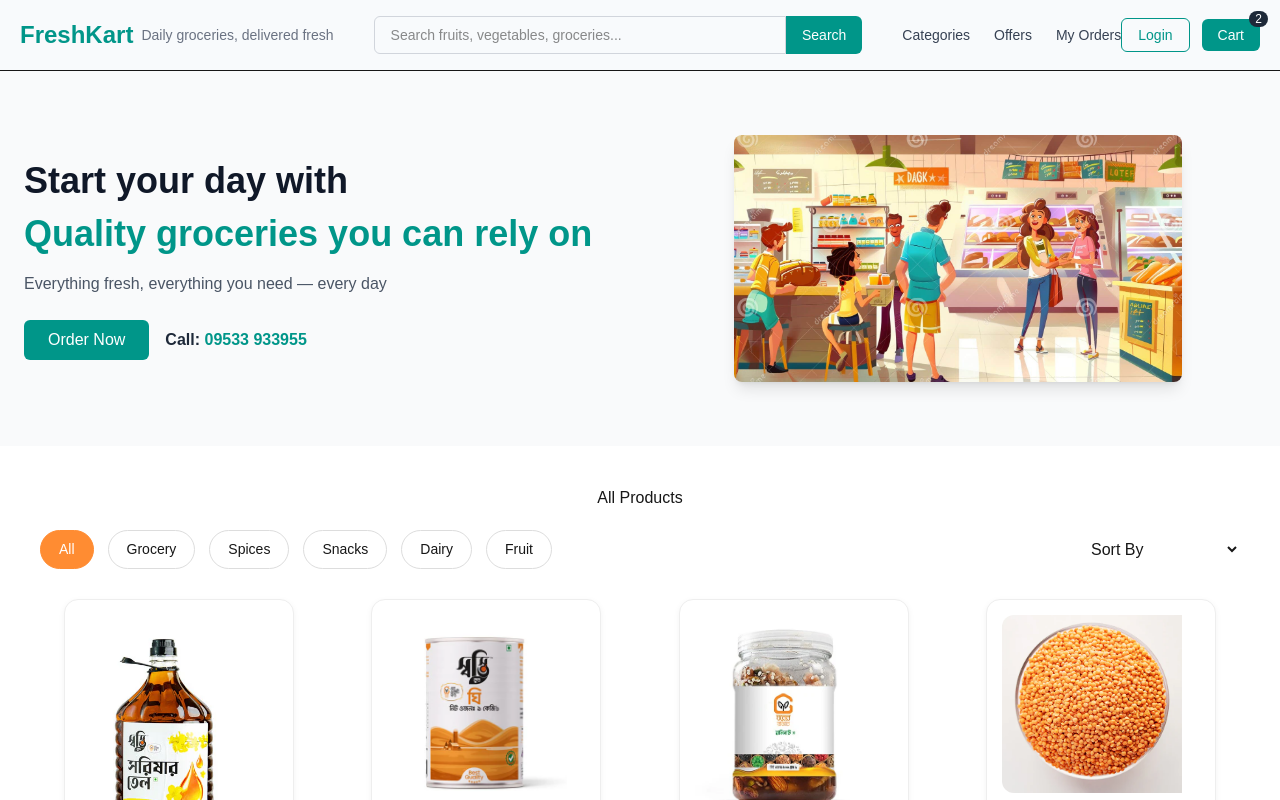
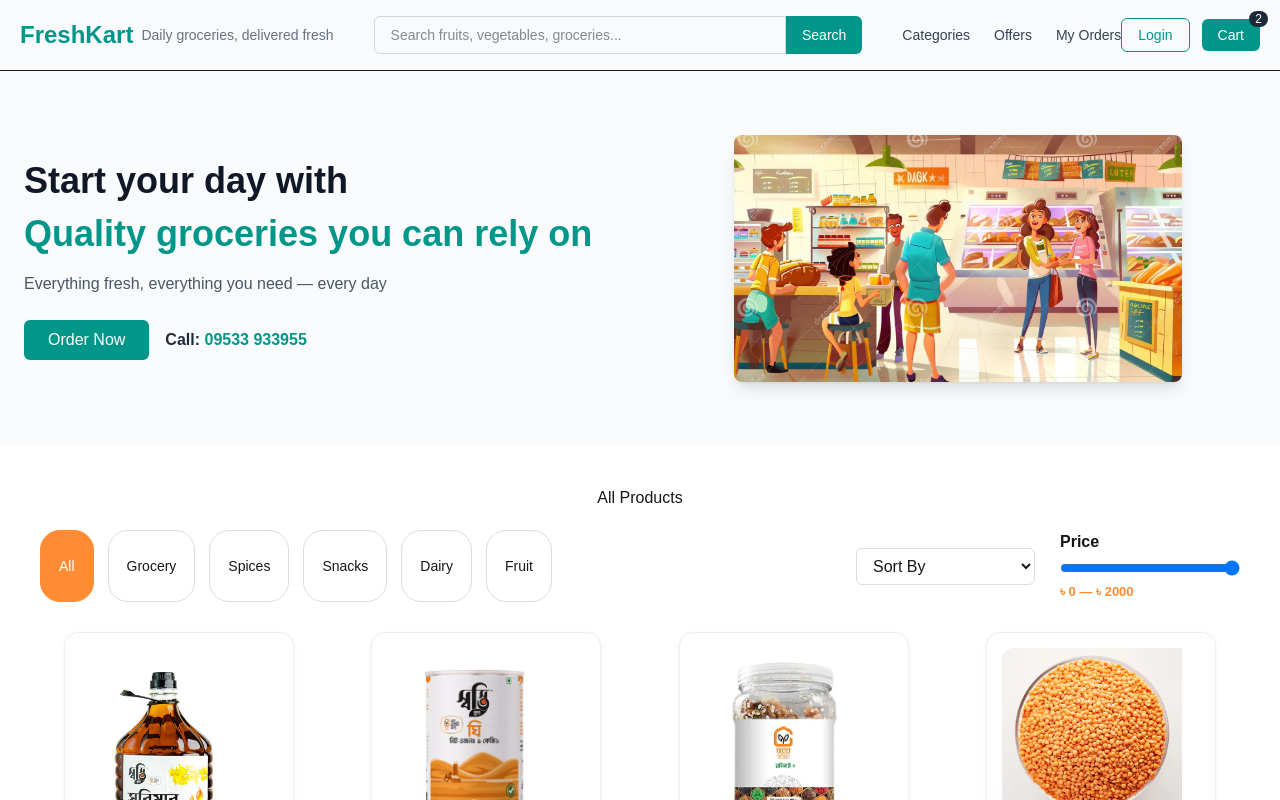
Before and after one commit to Mahin2001-IUB/FreshKart, a Next.js app: page / in a window 1280 px wide. Shown: the top 800 px of the page. Built offline with nearby package versions, Linux system fonts and the light colour scheme.

Commit message:
add dual slider

```diff
--- a/app/components/AllProducts/AllProducts.jsx
+++ b/app/components/AllProducts/AllProducts.jsx
@@ -1,4 +1,214 @@
 
+
+// "use client";
+
+// import Link from "next/link";
+// import Image from "next/image";
+// import { useState } from "react";
+// import { useSearchParams } from "next/navigation";
+
+// export default function AllProducts() {
+//   const [category, setCategory] = useState("All");
+//   const [sort, setSort] = useState("");
+
+//   const searchParams = useSearchParams();
+//   const searchQuery = searchParams.get("search")?.toLowerCase() || "";
+
+//   const products = [
+//     { id: 1, name: "Oil", price: 1500, rating: 4.3, category: "Grocery", image: "/1.png" },
+//     { id: 2, name: "Ghee", price: 1000, rating: 5, category: "Grocery", image: "/2.png" },
+//     { id: 3, name: "Honey Nut", price: 800, rating: 4, category: "Snacks", image: "/3.png" },
+//     { id: 4, name: "Daal", price: 150, rating: 4.7, category: "Grocery", image: "/4.png" },
+//     { id: 5, name: "Cashew Nut", price: 1400, rating: 4.6, category: "Snacks", image: "/5.png" },
+//     { id: 6, name: "Red Flour", price: 100, rating: 4.8, category: "Grocery", image: "/6.png" },
+//     { id: 7, name: "Rice", price: 150, rating: 4.4, category: "Grocery", image: "/7.png" },
+//     { id: 8, name: "Cumin Powder", price: 130, rating: 4.1, category: "Spices", image: "/8.png" },
+//     { id: 9, name: "Combo Powder", price: 430, rating: 4.9, category: "Spices", image: "/9.png" },
+//     { id: 10, name: "Crystal Honey", price: 1300, rating: 5, category: "Grocery", image: "/10.png" },
+//     { id: 11, name: "Dates", price: 1250, rating: 4.6, category: "Snacks", image: "/11.png" },
+//     { id: 12, name: "Milk", price: 140, rating: 4.5, category: "Dairy", image: "/13.png" },
+//     { id: 13, name: "Olive Pickle", price: 200, rating: 4.5, category: "Grocery", image: "/12.png" },
+//     { id: 14, name: "Fruit Basket", price: 1600, rating: 4.8, category: "Fruit", image: "/14.png" },
+//     { id: 15, name: "Avocado", price: 800, rating: 4.1, category: "Fruit", image: "/15.png" },
+//     { id: 16, name: "Cheese", price: 900, rating: 4.4, category: "Dairy", image: "/17.png"}
+//   ];
+
+//   let filtered =
+//     category === "All"
+//       ? [...products]
+//       : products.filter((p) => p.category === category);
+
+//   if (searchQuery) {
+//     filtered = filtered.filter(
+//       (p) =>
+//         p.name.toLowerCase().includes(searchQuery) ||
+//         p.category.toLowerCase().includes(searchQuery)
+//     );
+//   }
+
+//   if (sort === "priceLow") filtered.sort((a, b) => a.price - b.price);
+//   if (sort === "priceHigh") filtered.sort((a, b) => b.price - a.price);
+//   if (sort === "rating") filtered.sort((a, b) => b.rating - a.rating);
+
+//   return (
+//     <main style={{ padding: "40px", maxWidth: "1400px", margin: "0 auto" }}>
+//       <h1 style={{ textAlign: "center", marginBottom: "20px" }}>
+//         All Products
+//       </h1>
+
+//       <div style={styles.controls}>
+//         <div style={styles.tabs}>
+//           {["All", "Grocery", "Spices", "Snacks", "Dairy", "Fruit"].map((cat) => (
+//             <button
+//               key={cat}
+//               onClick={() => setCategory(cat)}
+//               style={{
+//                 ...styles.tab,
+//                 ...(category === cat ? styles.activeTab : {}),
+//               }}
+//             >
+//               {cat}
+//             </button>
+//           ))}
+//         </div>
+
+//         <select onChange={(e) => setSort(e.target.value)}>
+//           <option value="">Sort By</option>
+//           <option value="priceLow">Price: Low → High</option>
+//           <option value="priceHigh">Price: High → Low</option>
+//           <option value="rating">Top Rated</option>
+//         </select>
+//       </div>
+
+//       <div style={styles.grid}>
+//         {filtered.length === 0 && (
+//           <p style={{ gridColumn: "1/-1", textAlign: "center" }}>
+//             No products found
+//           </p>
+//         )}
+
+//         {filtered.map((product) => (
+//           <div key={product.id} style={styles.cardWrapper}>
+//             <div className="card" style={styles.card}>
+//               <div style={styles.imageBox}>
+//                 <Image
+//                   src={product.image}
+//                   alt={product.name}
+//                   width={180}
+//                   height={180}
+//                   style={styles.productImage}
+//                 />
+//               </div>
+
+//               <h3 style={styles.productName}>{product.name}</h3>
+//               <p style={styles.price}>Tk {product.price}</p>
+//               <p style={styles.rating}>⭐ {product.rating}</p>
+
+//               <div style={styles.actions}>
+//                 <Link href={`/products/${product.id}`}>
+//                   <button style={styles.viewBtn}>View</button>
+//                 </Link>
+//                 <button style={styles.cartBtn}>Add to Cart</button>
+//               </div>
+//             </div>
+//           </div>
+//         ))}
+//       </div>
+//     </main>
+//   );
+// }
+
+// const styles = {
+//   controls: {
+//     display: "flex",
+//     justifyContent: "space-between",
+//     marginBottom: "30px",
+//     gap: "15px",
+//     flexWrap: "wrap",
+//   },
+//   tabs: {
+//     display: "flex",
+//     gap: "14px",
+//     flexWrap: "wrap",
+//   },
+//   tab: {
+//     padding: "8px 18px",
+//     borderRadius: "20px",
+//     border: "1px solid #ddd",
+//     backgroundColor: "#fff",
+//     cursor: "pointer",
+//     fontSize: "14px",
+//   },
+//   activeTab: {
+//     backgroundColor: "#ff8c32",
+//     color: "#fff",
+//     border: "1px solid #ff8c32",
+//   },
+//   grid: {
+//     display: "grid",
+//     gridTemplateColumns: "repeat(auto-fill, minmax(220px, 1fr))",
+//     gap: "30px",
+//     justifyItems: "center",
+//   },
+
+//   cardWrapper: {
+//     transition: "transform 0.2s ease",
+//   },
+//   card: {
+//     width: "230px",
+//     border: "1px solid #eee",
+//     borderRadius: "14px",
+//     padding: "15px",
+//     textAlign: "center",
+//     backgroundColor: "#fff",
+//     cursor: "pointer",
+//     transition: "all 0.25s ease",
+//     boxShadow: "0 2px 6px rgba(0,0,0,0.05)",
+//   },
+//   imageBox: {
+//     overflow: "hidden",
+//     borderRadius: "12px",
+//     marginBottom: "10px",
+//   },
+//   productImage: {
+//     transition: "transform 0.3s ease",
+//   },
+//   productName: {
+//     fontSize: "15px",
+//     fontWeight: "600",
+//     marginBottom: "6px",
+//   },
+//   price: {
+//     fontSize: "14px",
+//     fontWeight: "bold",
+//   },
+//   rating: {
+//     color: "#f59e0b",
+//     fontSize: "13px",
+//   },
+//   actions: {
+//     display: "flex",
+//     gap: "8px",
+//     marginTop: "10px",
+//   },
+//   viewBtn: {
+//     flex: 1,
+//     padding: "8px",
+//     borderRadius: "6px",
+//     border: "1px solid #ddd",
+//     background: "#fff",
+//     cursor: "pointer",
+//   },
+//   cartBtn: {
+//     flex: 1,
+//     padding: "8px",
+//     borderRadius: "6px",
+//     border: "none",
+//     background: "#ff8c32",
+//     color: "#fff",
+//     cursor: "pointer",
+//   },
+// };
 
 "use client";
 
@@ -10,6 +220,8 @@
 export default function AllProducts() {
   const [category, setCategory] = useState("All");
   const [sort, setSort] = useState("");
+  const [minPrice, setMinPrice] = useState(0);
+  const [maxPrice, setMaxPrice] = useState(2000);
 
   const searchParams = useSearchParams();
   const searchQuery = searchParams.get("search")?.toLowerCase() || "";
@@ -30,7 +242,7 @@
     { id: 13, name: "Olive Pickle", price: 200, rating: 4.5, category: "Grocery", image: "/12.png" },
     { id: 14, name: "Fruit Basket", price: 1600, rating: 4.8, category: "Fruit", image: "/14.png" },
     { id: 15, name: "Avocado", price: 800, rating: 4.1, category: "Fruit", image: "/15.png" },
-    { id: 16, name: "Cheese", price: 900, rating: 4.4, category: "Dairy", image: "/17.png"}
+    { id: 16, name: "Cheese", price: 900, rating: 4.4, category: "Dairy", image: "/17.png" },
   ];
 
   let filtered =
@@ -46,6 +258,12 @@
     );
   }
 
+  // ✅ price range filter
+  filtered = filtered.filter(
+    (p) => p.price >= minPrice && p.price <= maxPrice
+  );
+
+  // ✅ sort
   if (sort === "priceLow") filtered.sort((a, b) => a.price - b.price);
   if (sort === "priceHigh") filtered.sort((a, b) => b.price - a.price);
   if (sort === "rating") filtered.sort((a, b) => b.rating - a.rating);
@@ -57,6 +275,7 @@
       </h1>
 
       <div style={styles.controls}>
+        {/* CATEGORY */}
         <div style={styles.tabs}>
           {["All", "Grocery", "Spices", "Snacks", "Dairy", "Fruit"].map((cat) => (
             <button
@@ -72,12 +291,35 @@
           ))}
         </div>
 
-        <select onChange={(e) => setSort(e.target.value)}>
-          <option value="">Sort By</option>
-          <option value="priceLow">Price: Low → High</option>
-          <option value="priceHigh">Price: High → Low</option>
-          <option value="rating">Top Rated</option>
-        </select>
+        {/* SORT + PRICE */}
+        <div style={styles.filterBox}>
+          {/* DROPDOWN SORT */}
+          <select
+            value={sort}
+            onChange={(e) => setSort(e.target.value)}
+            style={styles.select}
+          >
+            <option value="">Sort By</option>
+            <option value="priceLow">Price: Low → High</option>
+            <option value="priceHigh">Price: High → Low</option>
+            <option value="rating">Top Rated</option>
+          </select>
+
+          {/* PRICE SLIDER */}
+          <div style={styles.priceBox}>
+            <strong>Price</strong>
+            <input
+              type="range"
+              min="0"
+              max="2000"
+              value={maxPrice}
+              onChange={(e) => setMaxPrice(Number(e.target.value))}
+            />
+            <div style={styles.priceValues}>
+              ৳ {minPrice} — ৳ {maxPrice}
+            </div>
+          </div>
+        </div>
       </div>
 
       <div style={styles.grid}>
@@ -96,7 +338,6 @@
                   alt={product.name}
                   width={180}
                   height={180}
-                  style={styles.productImage}
                 />
               </div>
 
@@ -123,7 +364,7 @@
     display: "flex",
     justifyContent: "space-between",
     marginBottom: "30px",
-    gap: "15px",
+    gap: "20px",
     flexWrap: "wrap",
   },
   tabs: {
@@ -144,13 +385,38 @@
     color: "#fff",
     border: "1px solid #ff8c32",
   },
+
+  filterBox: {
+    display: "flex",
+    gap: "25px",
+    alignItems: "center",
+    flexWrap: "wrap",
+  },
+  select: {
+    padding: "8px 12px",
+    borderRadius: "6px",
+    border: "1px solid #ddd",
+    cursor: "pointer",
+  },
+
+  priceBox: {
+    display: "flex",
+    flexDirection: "column",
+    gap: "6px",
+    minWidth: "180px",
+  },
+  priceValues: {
+    fontSize: "13px",
+    fontWeight: "bold",
+    color: "#ff8c32",
+  },
+
   grid: {
     display: "grid",
     gridTemplateColumns: "repeat(auto-fill, minmax(220px, 1fr))",
     gap: "30px",
     justifyItems: "center",
   },
-
   cardWrapper: {
     transition: "transform 0.2s ease",
   },
@@ -161,17 +427,12 @@
     padding: "15px",
     textAlign: "center",
     backgroundColor: "#fff",
-    cursor: "pointer",
-    transition: "all 0.25s ease",
     boxShadow: "0 2px 6px rgba(0,0,0,0.05)",
   },
   imageBox: {
     overflow: "hidden",
     borderRadius: "12px",
     marginBottom: "10px",
-  },
-  productImage: {
-    transition: "transform 0.3s ease",
   },
   productName: {
     fontSize: "15px",
```
